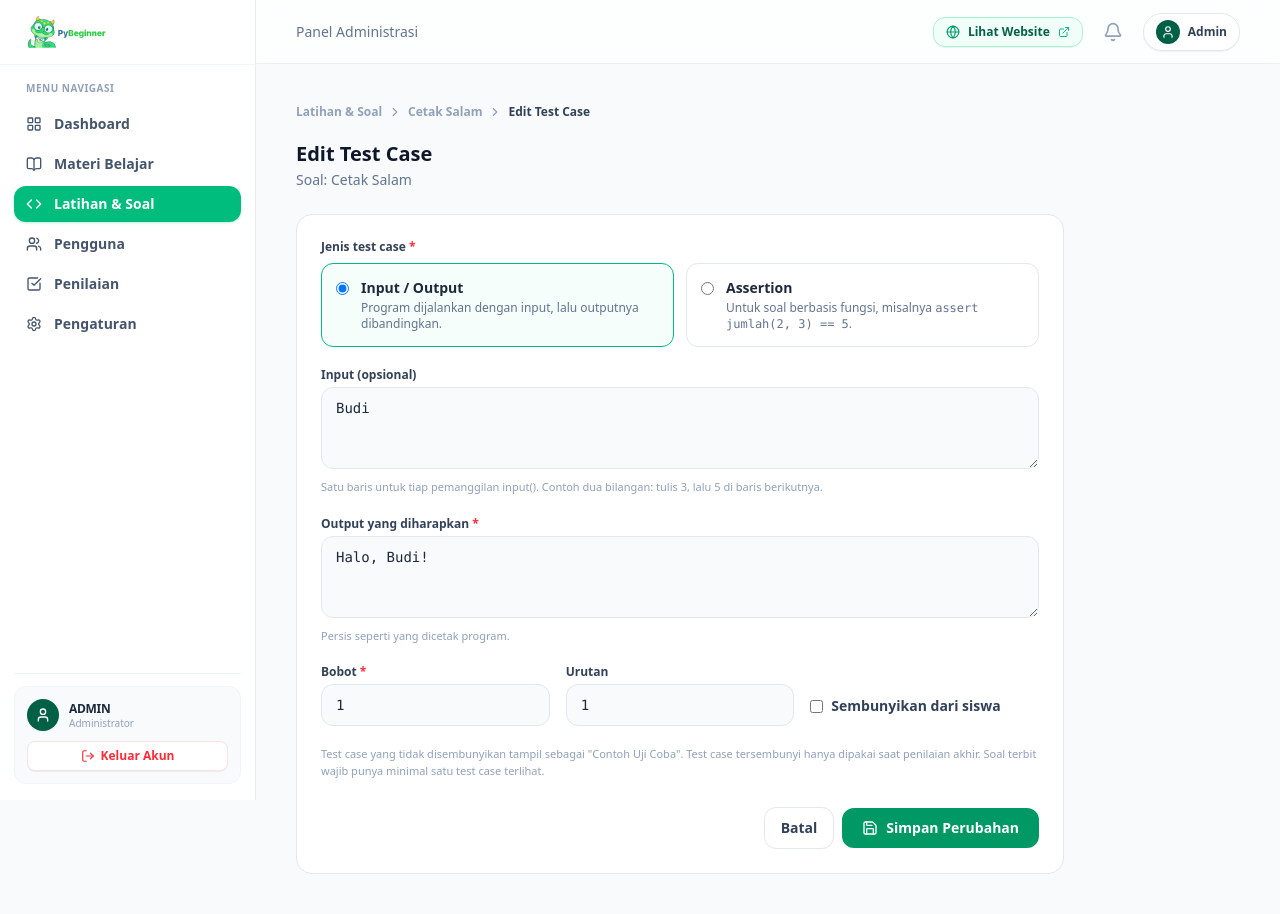
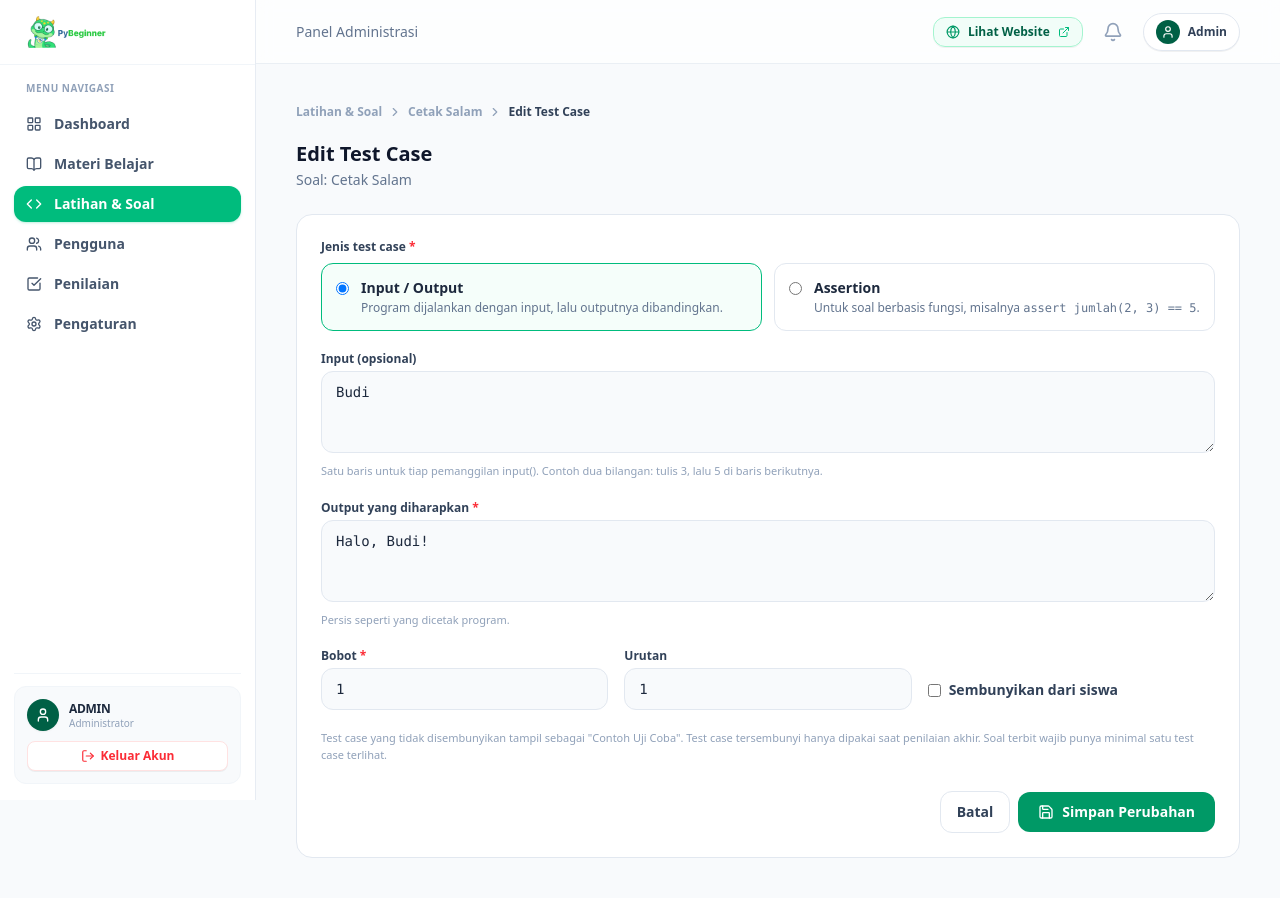
Before and after one commit to Fii2X05/Pybeginner, a Laravel app: page /admin/test-case/1/edit in a window 1280 px wide. After the commit the page ends 858 px from the top, so only its background shows below. Run offline with Laravel 12, Linux system fonts and the light colour scheme; a user stored in the database is signed in; data comes from the database, SQL or seed files in the repository; data that the repository does not hold is empty; style sheets or scripts are compiled from the project's sources.

Commit message:
feat: update halaman admin test case

```diff
--- a/resources/views/admin/test-case-form.blade.php
+++ b/resources/views/admin/test-case-form.blade.php
@@ -11,6 +11,7 @@
 @endphp
 
 <x-layouts.admin :title="$heading" active="latihan">
+    <div class="w-full max-w-5xl">
     <x-admin.breadcrumb :items="[
         ['Latihan & Soal', route('admin.latihan')],
         [$exercise->title, route('admin.latihan.test-cases', $exercise)],
@@ -28,7 +29,7 @@
 
     <x-admin.flash />
 
-    <form action="{{ $action }}" method="POST" class="bg-white rounded-2xl border border-slate-200 p-6 space-y-5 max-w-3xl">
+    <form action="{{ $action }}" method="POST" class="bg-white rounded-2xl border border-slate-200 p-6 space-y-5">
         @csrf
         @if ($method !== 'POST')
             @method($method)
@@ -113,6 +114,7 @@
         </div>
     </form>
 
+    </div>
     @push('scripts')
         <script>
             (function () {
--- a/resources/views/admin/test-cases.blade.php
+++ b/resources/views/admin/test-cases.blade.php
@@ -15,6 +15,7 @@
 @endphp
 
 <x-layouts.admin :title="'Test Case - '.$exercise->title" active="latihan">
+    <div class="w-full max-w-5xl">
     <x-admin.breadcrumb :items="[
         ['Latihan & Soal', route('admin.latihan')],
         [$exercise->title, route('admin.latihan.edit', $exercise)],
@@ -178,4 +179,5 @@
             </table>
         </div>
     </div>
+    </div>
 </x-layouts.admin>
```
